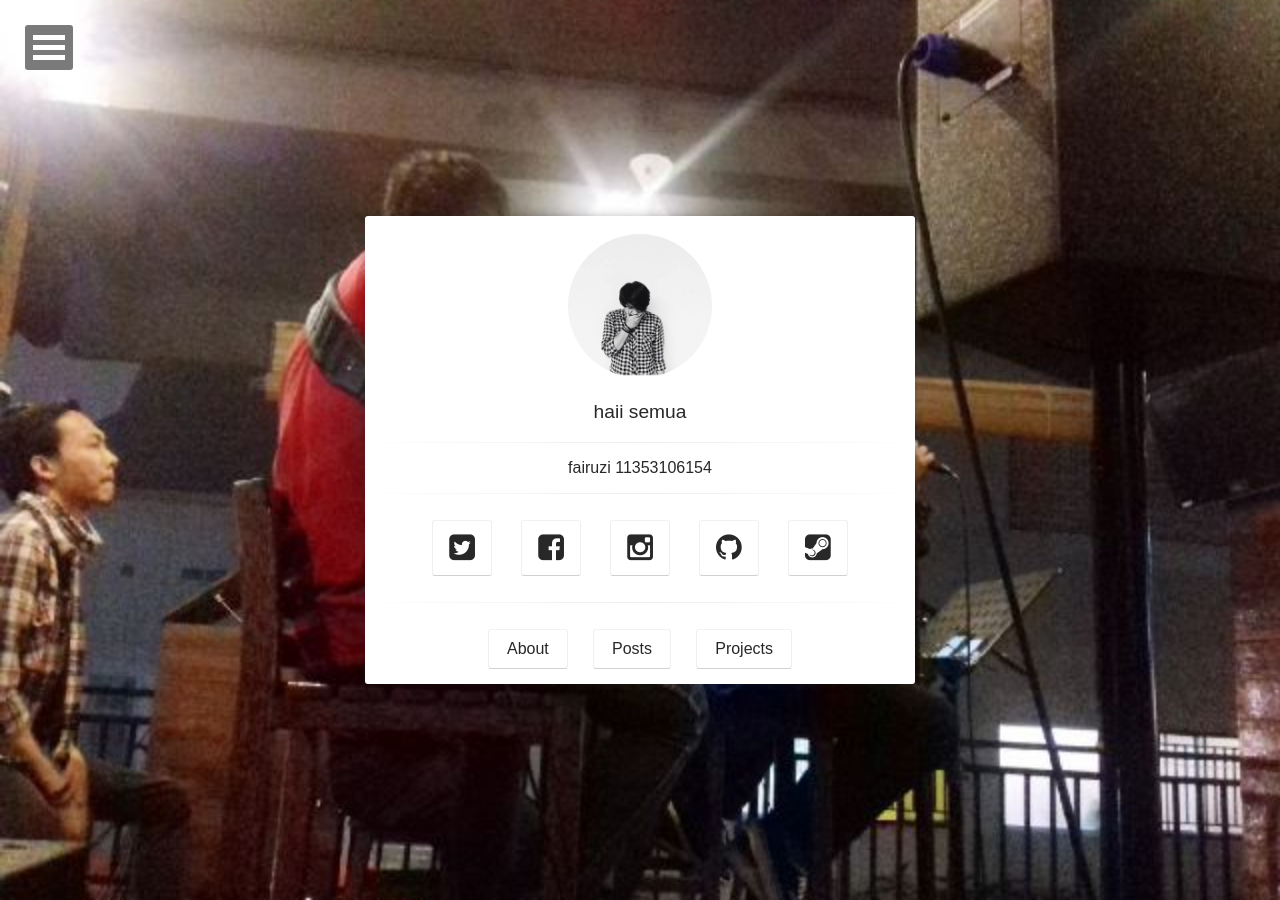
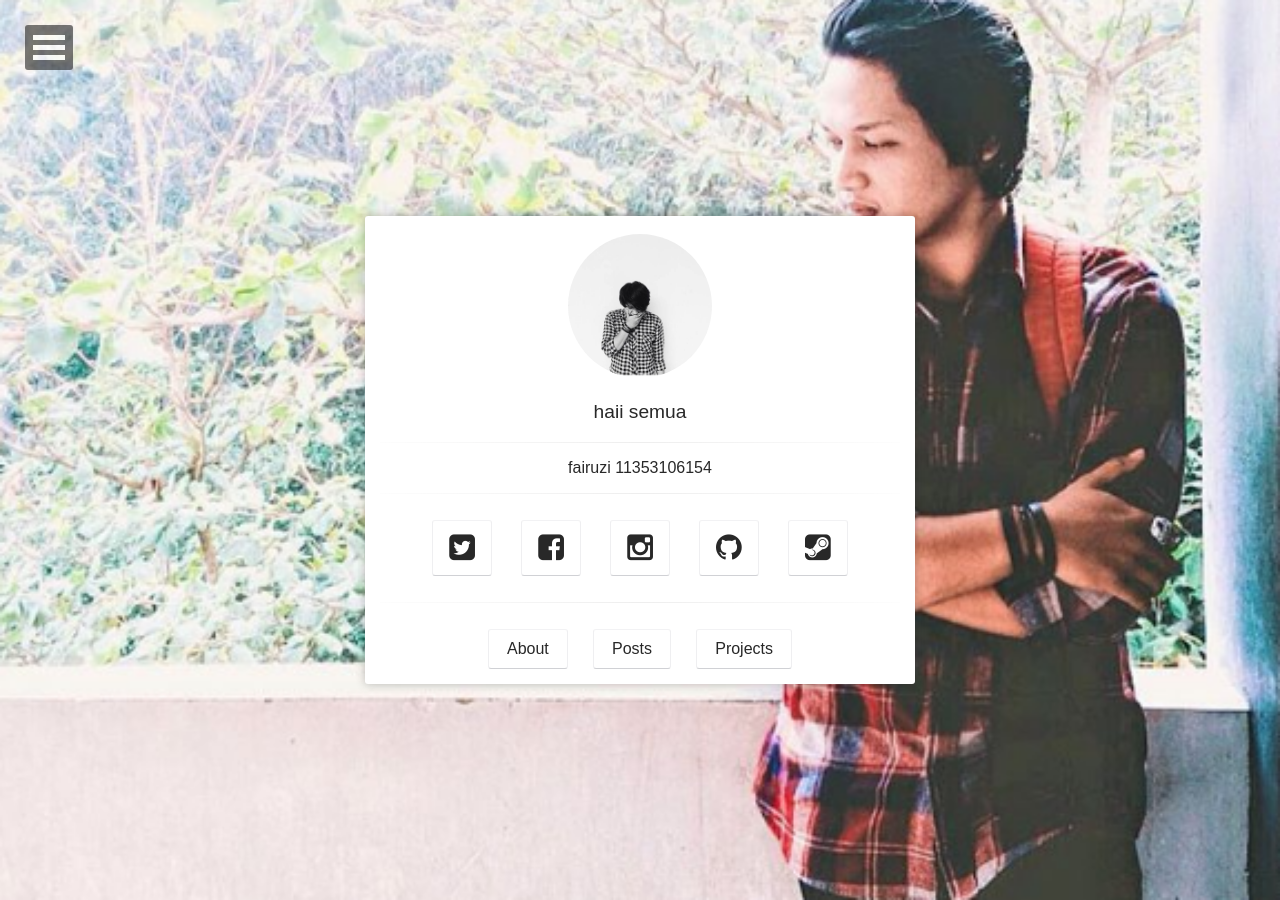
Before and after one commit to fairuziujhi/fairuziujhi.github.io, a Jekyll site: the page built from index.html, in a window 1280 px wide. Built offline with Jekyll 4.4.1, drawn with Linux system fonts in a browser that asks for light colours; some web fonts are replaced.

Commit message:
Update _config.yml

```diff
--- a/_config.yml
+++ b/_config.yml
@@ -6,7 +6,7 @@ description:        "Menyukai MUSIC ACCOUSTIC"
 reading_time:       true
 words_per_minute:   200
 logo:               'assets/img/Asma.jpg'
-background:         'assets/img/IMG_20151020_221359.jpg'
+background:         'assets/img/juj.png'
 tiled_bg:           false   # Set this true if you want to tile your background image, otherwise it will be covered
 locale:             en_US
 url:                http://fairuziujhi.github.io
```
